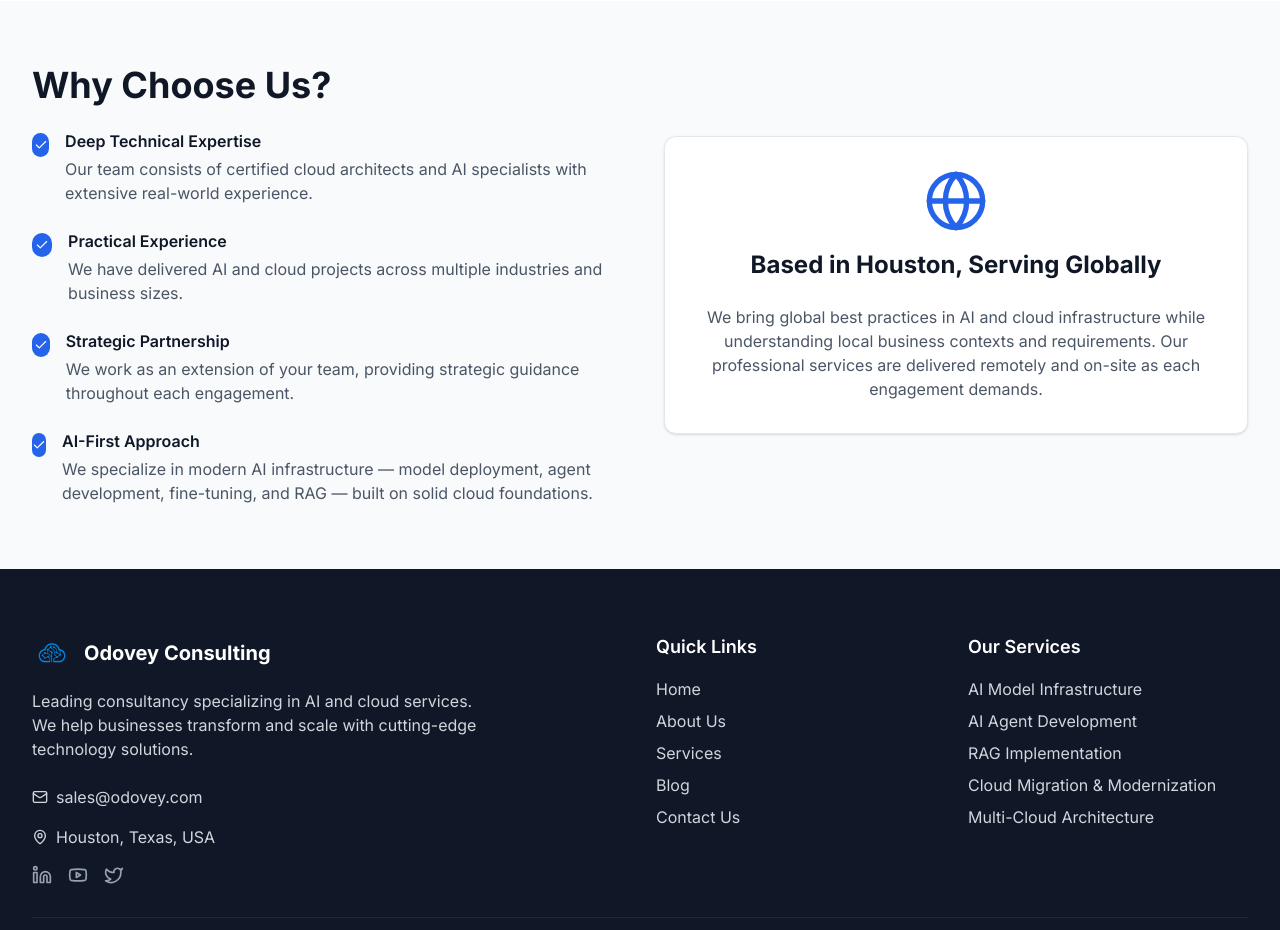
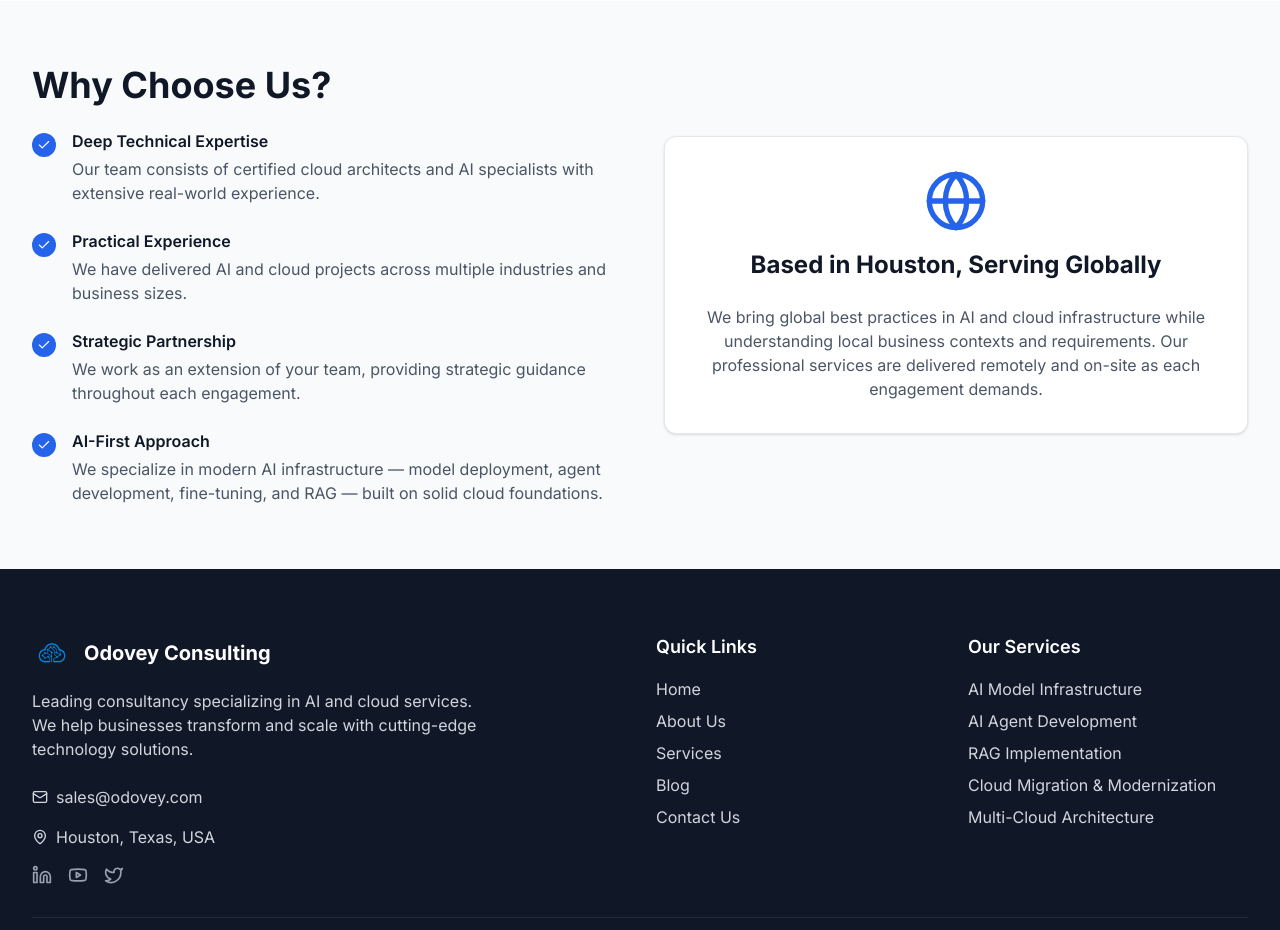
Before and after one commit to Odovey-Consulting/Odovey-Consulting.github.io, a Next.js app: page /about in a window 1280 px wide. Shown: the part 1900-2830 px from the top of the page. Built offline with nearby package versions, Linux system fonts and the light colour scheme.

Commit message:
Add flex-shrink-0 to checkmark circles on About page
Prevents circles from being compressed by flex layout when adjacent
text varies in length.

```diff
--- a/app/about/page.tsx
+++ b/app/about/page.tsx
@@ -163,7 +163,7 @@
               </h2>
               <div className="space-y-6">
                 <div className="flex items-start">
-                  <div className="w-6 h-6 bg-primary-600 rounded-full flex items-center justify-center mr-4 mt-1">
+                  <div className="w-6 h-6 bg-primary-600 rounded-full flex items-center justify-center mr-4 mt-1 flex-shrink-0">
                     <Check className="h-3.5 w-3.5 text-white" />
                   </div>
                   <div>
@@ -173,7 +173,7 @@
                 </div>
 
                 <div className="flex items-start">
-                  <div className="w-6 h-6 bg-primary-600 rounded-full flex items-center justify-center mr-4 mt-1">
+                  <div className="w-6 h-6 bg-primary-600 rounded-full flex items-center justify-center mr-4 mt-1 flex-shrink-0">
                     <Check className="h-3.5 w-3.5 text-white" />
                   </div>
                   <div>
@@ -183,7 +183,7 @@
                 </div>
 
                 <div className="flex items-start">
-                  <div className="w-6 h-6 bg-primary-600 rounded-full flex items-center justify-center mr-4 mt-1">
+                  <div className="w-6 h-6 bg-primary-600 rounded-full flex items-center justify-center mr-4 mt-1 flex-shrink-0">
                     <Check className="h-3.5 w-3.5 text-white" />
                   </div>
                   <div>
@@ -193,7 +193,7 @@
                 </div>
 
                 <div className="flex items-start">
-                  <div className="w-6 h-6 bg-primary-600 rounded-full flex items-center justify-center mr-4 mt-1">
+                  <div className="w-6 h-6 bg-primary-600 rounded-full flex items-center justify-center mr-4 mt-1 flex-shrink-0">
                     <Check className="h-3.5 w-3.5 text-white" />
                   </div>
                   <div>
```
